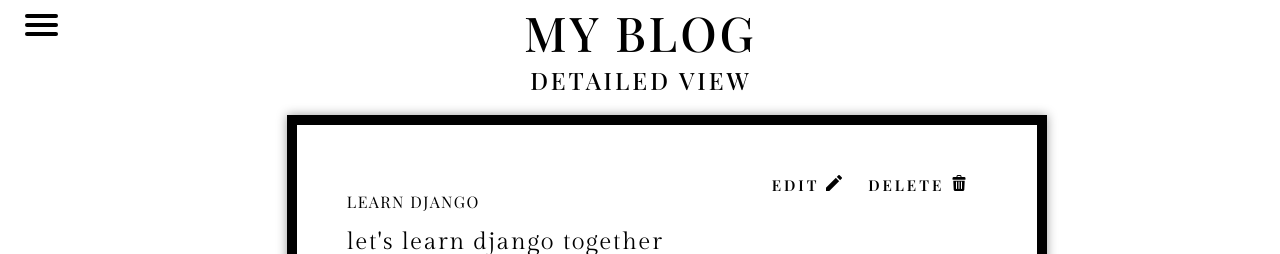
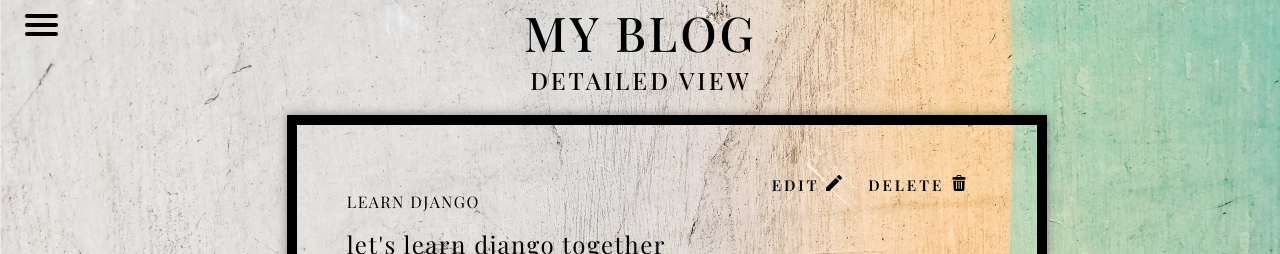
Before and after one commit to rrajesh0205/working15122022, a Django app: page /article/1 in a window 1280 px wide. Shown: the top 254 px of the page. Run offline with Django 3.2, Linux system fonts and the light colour scheme; data comes from the database, SQL or seed files in the repository; some web fonts are replaced.

Commit message:
Modified the bg image and a bit of polishing the style.css on 27.12.2022 at 09:54 AM

```diff
--- a/static/css/style.css
+++ b/static/css/style.css
@@ -11,7 +11,10 @@ body, html
   outline: 0;
   font-family: 'Playfair Display', serif;
   font-size: 14px;
-  background-color: white  ;
+  background-image: url("../tricolor_bg.jpg");
+  background-repeat: no-repeat;
+  background-position: center;
+  background-size: 100%;
   overflow-x: hidden;
   overflow-y: auto;
   scrollbar-width: thin;
@@ -143,7 +146,7 @@ form{
 
 }
 .artbody{
-    font-family: 'Gilda Display', serif;
+    /*font-family: 'Gilda Display', serif;*/
     font-weight: 400;
     font-size: 24px;
     text-transform: lowercase;
@@ -151,7 +154,7 @@ form{
 
 
 .artbody_new{
-  font-family: 'Gilda Display', serif;
+  /*font-family: 'Gilda Display', serif;  */
   font-weight: 400;
   text-transform: lowercase;
   font-size: 16px;
```
Also changed, not shown: static/brown_bg.jpg (added), static/gray_bg.jpg (added), static/gray_bg1.jpg (added), static/tricolor_bg.jpg (added).
